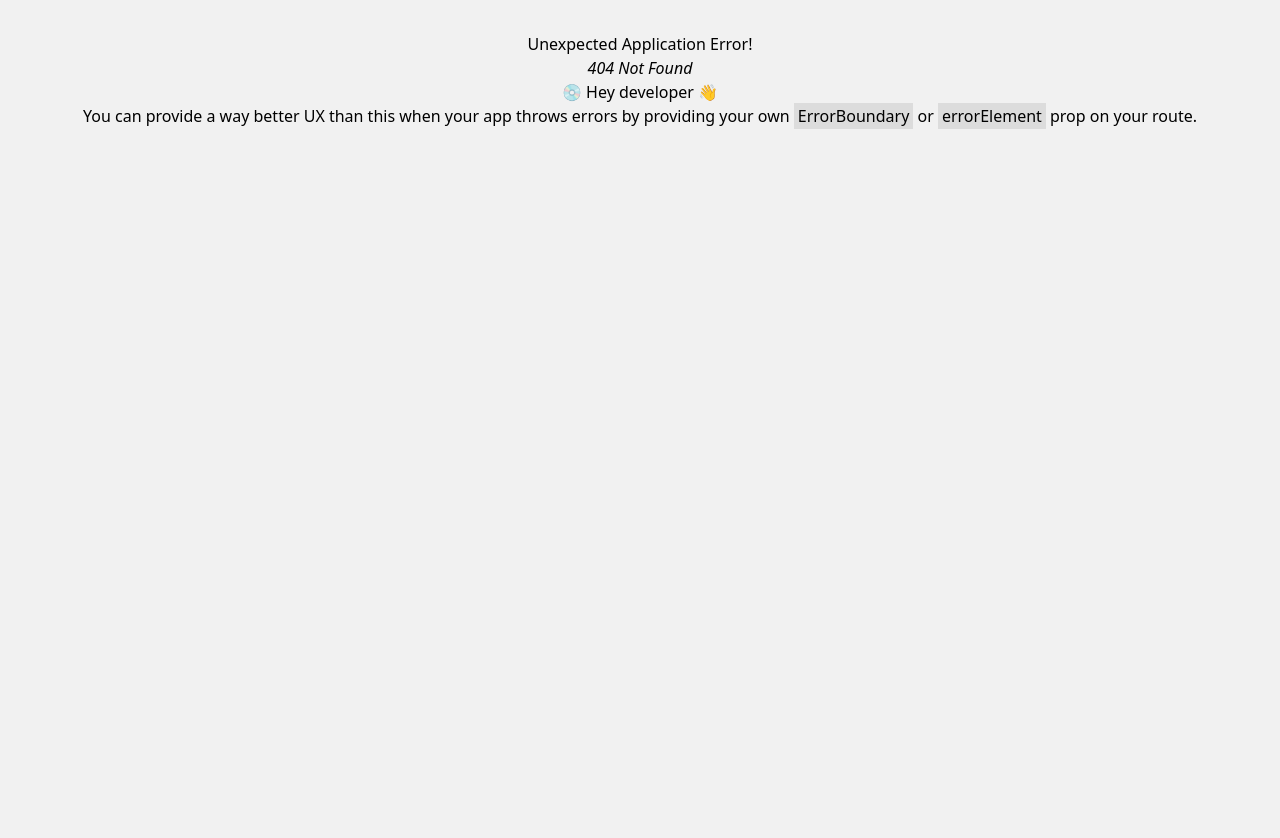
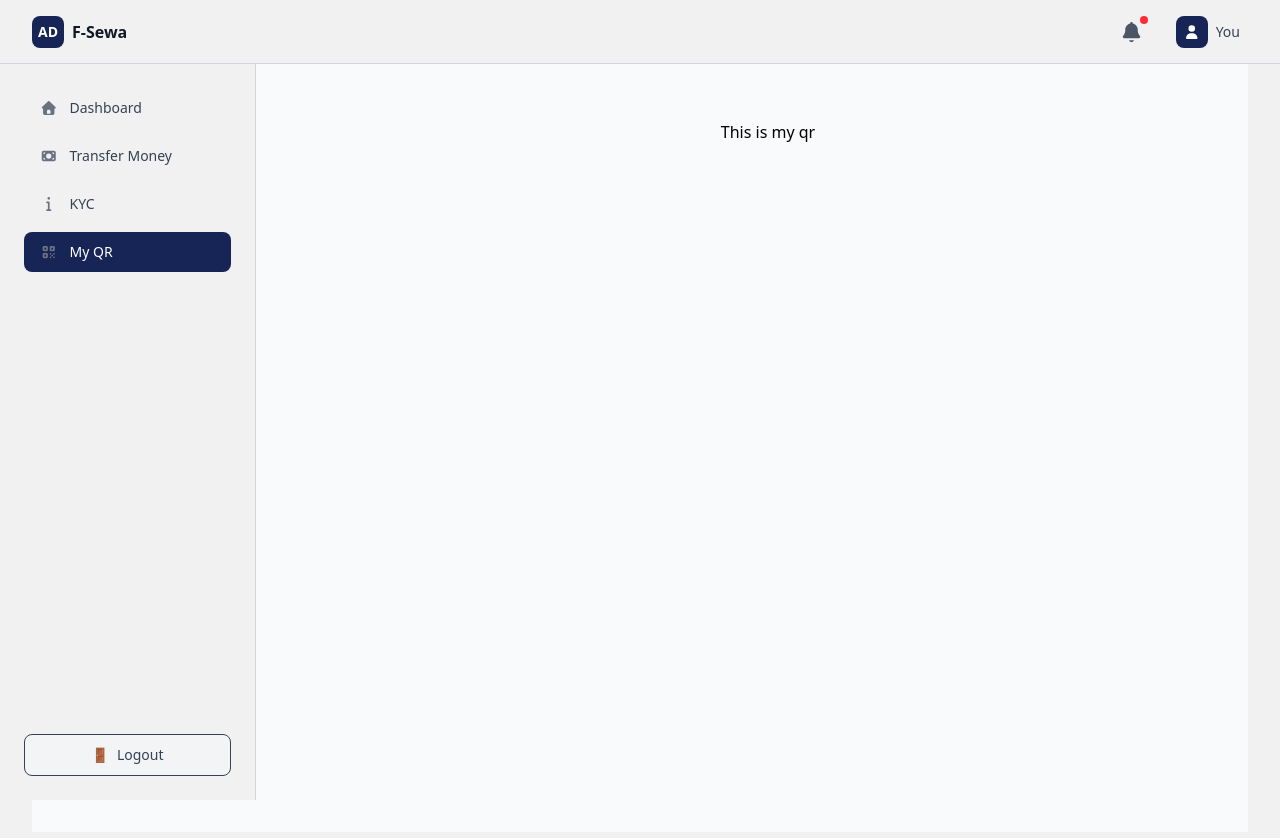
Before and after one commit to aaryae/DPS-Frontend, a React (Vite) app: page /my-qr in a window 1280 px wide. Before the commit this address had no page. Shown: the top 838 px of the page. Before the commit the page ends 800 px from the top, so only its background shows below. Built offline with nearby package versions, Linux system fonts and the light colour scheme.

Commit message:
feat: my qr added

```diff
--- a/src/App.tsx
+++ b/src/App.tsx
@@ -4,6 +4,7 @@ import TransferMoney from '@ui/user/pages/TransferMoney'
 import Template from '@ui/user/templates/Template'
 import { createBrowserRouter, RouterProvider } from 'react-router-dom'
 import './App.css'
+import MyQr from '@ui/user/pages/MyQr'
 
 function App() {
   const router = createBrowserRouter([
@@ -14,7 +15,9 @@ function App() {
         { index: true, element: <Dashboard /> },
         { path: '/transfer-money', element: <TransferMoney /> },
         { path: '/kyc', element: <KYC /> },
+        {path:'/my-qr', element:<MyQr/>}
       ],
+
     },
   ])
 
--- a/src/data/navItems.data.ts
+++ b/src/data/navItems.data.ts
@@ -1,8 +1,8 @@
-import { faBriefcase, faHome, faInfo, faMoneyBill } from '@fortawesome/free-solid-svg-icons'
+import { faHome, faInfo, faMoneyBill, faQrcode } from '@fortawesome/free-solid-svg-icons'
 
 export const navItems = [
   { label: 'Dashboard', icon: faHome, href: '/' },
   { label: 'Transfer Money', icon: faMoneyBill, href: '/transfer-money' },
   { label: 'KYC', icon: faInfo, href: '/kyc' },
-  { label: 'Services', icon: faBriefcase, href: '/services' },
+  { label: 'My QR', icon: faQrcode, href: '/my-qr' },
 ]
--- /dev/null
+++ b/src/ui/user/pages/MyQr.tsx
@@ -0,0 +1,11 @@
+import React from 'react'
+
+const MyQr = () => {
+  return (
+    <div>
+      This is my qr
+    </div>
+  )
+}
+
+export default MyQr
```
